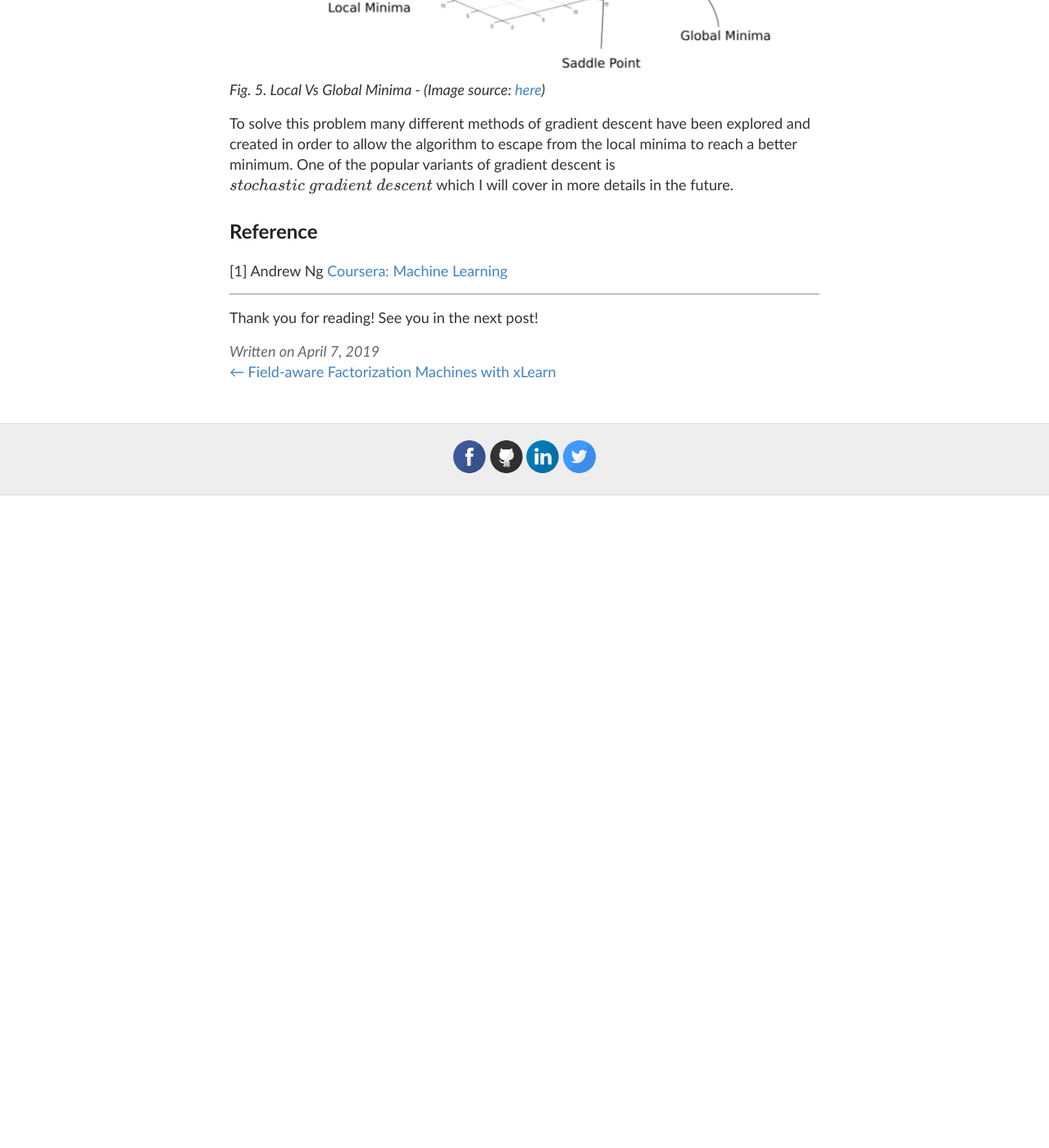
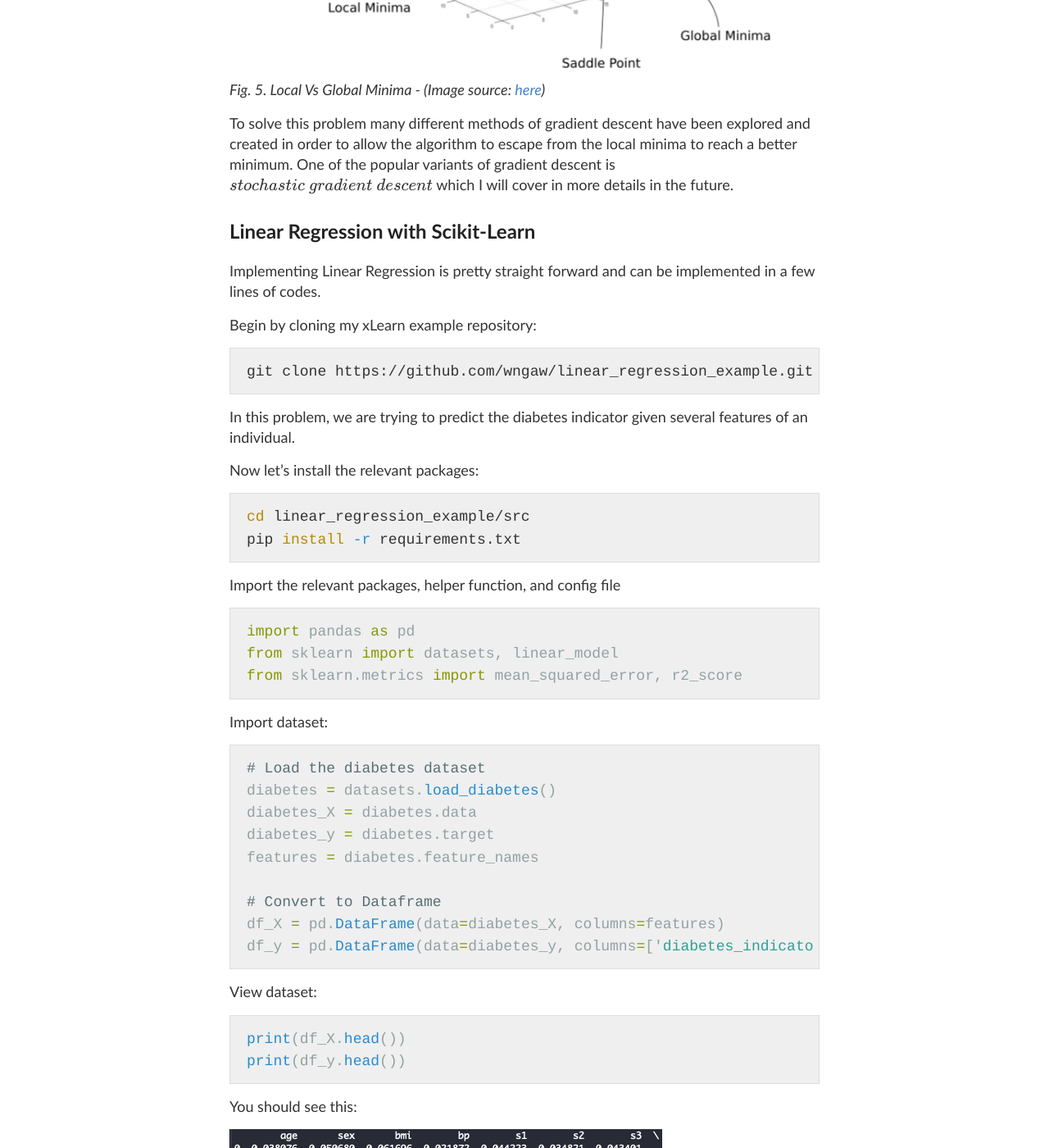
Before and after one commit to wngaw/wngaw.github.io, a Jekyll site: the page built from _posts/2019-04-07-linear-regression.md, in a window 1280 px wide and 1400 px high, scrolled down 4985 px. Shown: the whole window at 82% size. Built offline with Jekyll 4.4.1, drawn with Linux system fonts in a browser that asks for light colours; formulas are drawn with MathJax 3; before the commit the page ends 5589 px from its top, so only the background shows below that; some of the changed text lies outside the part shown.

Commit message:
added sklearn diabetes

````diff
--- a/_posts/2019-04-07-linear-regression.md
+++ b/_posts/2019-04-07-linear-regression.md
@@ -141,6 +141,113 @@ Even when the values of $$\theta$$ converges, we need to be aware that the cost
 
 To solve this problem many different methods of gradient descent have been explored and created in order to allow the algorithm to escape from the local minima to reach a better minimum. One of the popular variants of gradient descent is $$\textit{stochastic gradient descent}$$ which I will cover in more details in the future.
 
+## Linear Regression with Scikit-Learn
+
+Implementing Linear Regression is pretty straight forward and can be implemented in a few lines of codes.
+
+Begin by cloning my xLearn example repository:
+
+```sh
+git clone https://github.com/wngaw/linear_regression_example.git
+```
+
+In this problem, we are trying to predict the diabetes indicator given several features of an individual.
+
+Now let’s install the relevant packages:
+
+```sh
+cd linear_regression_example/src
+pip install -r requirements.txt
+```
+
+Import the relevant packages, helper function, and config file
+
+```python
+import pandas as pd
+from sklearn import datasets, linear_model
+from sklearn.metrics import mean_squared_error, r2_score
+```
+
+Import dataset:
+
+```python
+# Load the diabetes dataset
+diabetes = datasets.load_diabetes()
+diabetes_X = diabetes.data
+diabetes_y = diabetes.target
+features = diabetes.feature_names
+
+# Convert to Dataframe
+df_X = pd.DataFrame(data=diabetes_X, columns=features)
+df_y = pd.DataFrame(data=diabetes_y, columns=['diabetes_indicator'])
+```
+
+View dataset:
+
+```python
+print(df_X.head())
+print(df_y.head())
+```
+
+You should see this:
+
+![diabetes_dataset]({{ '/images/diabetes_dataset.png' | relative_url }})
+<br />
+*Fig. 6. Diabetes Dataset*
+<br />
+
+Train test split:
+
+```python
+# Split the data into training/testing sets
+X_train = df_X[:-20]
+X_test = df_X[-20:]
+
+# Split the targets into training/testing sets
+y_train = df_y[:-20]
+y_test = df_y[-20:]
+```
+
+Initialize model and train:
+
+```python
+# Create linear regression object
+regr = linear_model.LinearRegression()
+
+# Train the model using the training sets
+regr.fit(X_train, y_train)
+```
+
+Predict for test set:
+
+```python
+# Make predictions using the testing set
+y_pred = regr.predict(X_test)
+```
+
+Evaluate model:
+
+```python
+# The coefficients
+print('Coefficients of features')
+print(features)
+print(regr.coef_)
+
+# The mean squared error
+print("Mean squared error: %.2f"
+      % mean_squared_error(y_test, y_pred))
+
+# Explained variance score: 1 is perfect prediction
+print('Variance score: %.2f' % r2_score(y_test, y_pred))
+```
+
+You should see this:
+
+![linear_regression_evaluation]({{ '/images/linear_regression_evaluation.png' | relative_url }})
+<br />
+*Fig. 7. Linear Regression Evaluation*
+<br />
+
 ## Reference
 
 [1] Andrew Ng [Coursera: Machine Learning](https://www.coursera.org/learn/machine-learning)
````
Also changed, not shown: images/diabetes_dataset.png (added), images/linear_regression_evaluation.png (added).
